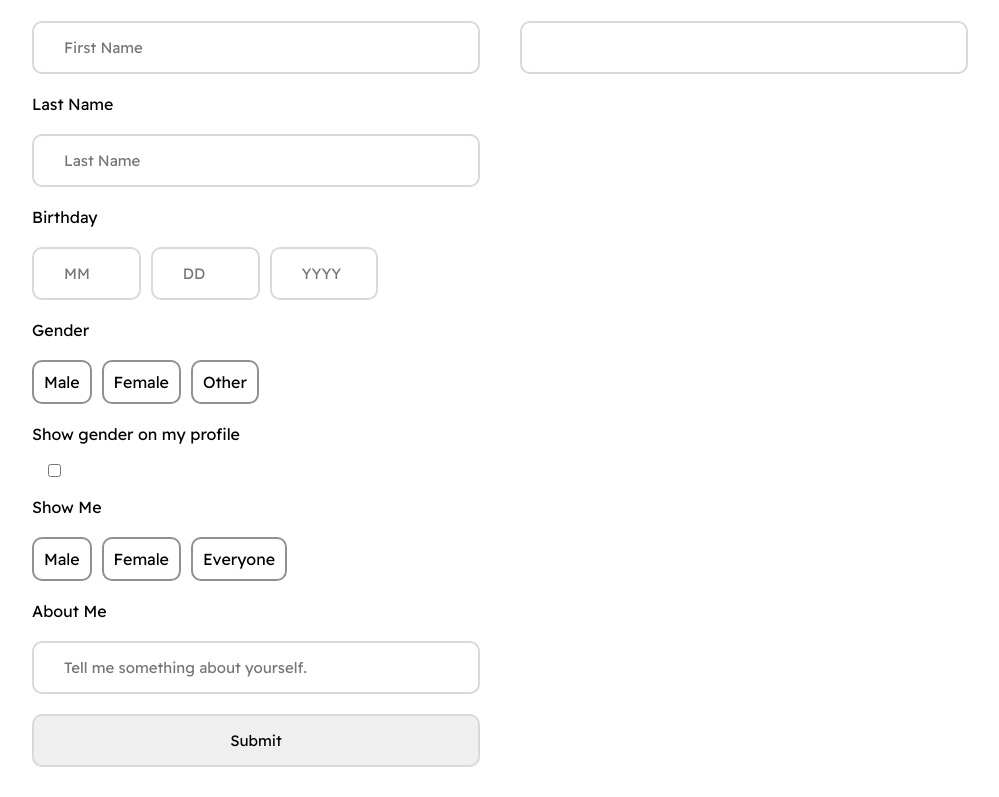
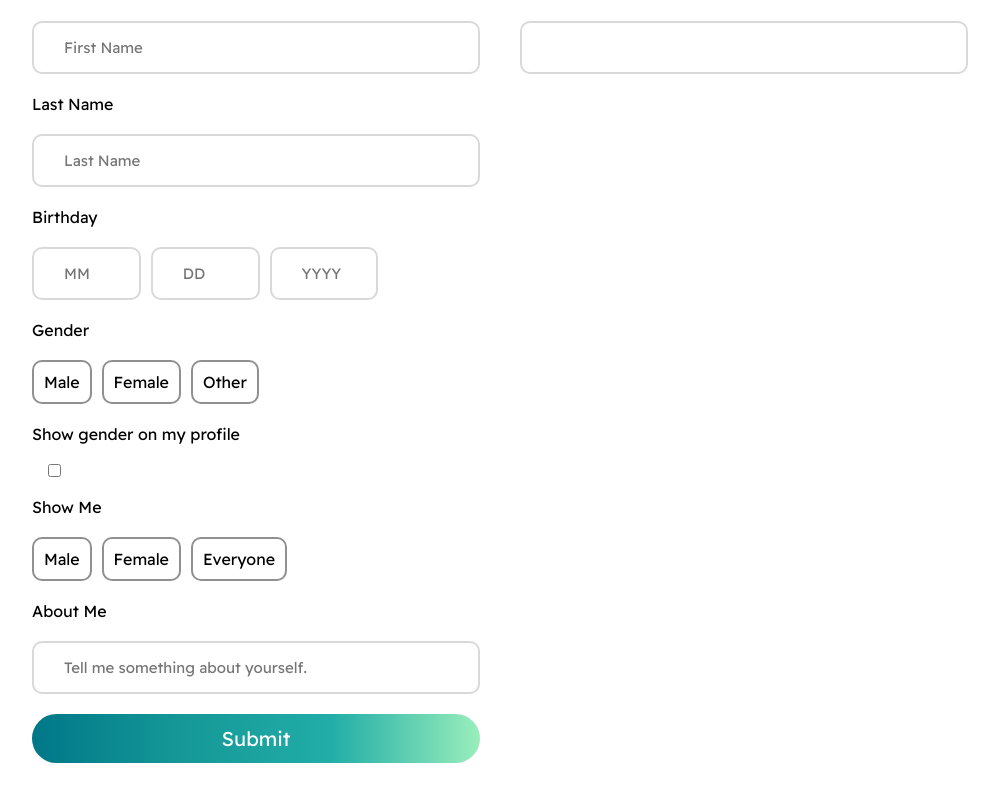
Before and after one commit to krish1925/CS35L-Group-Project, a React (Create React App) app in the folder fit-match/client/: page /onboarding in a window 1280 px wide. Shown: the part 230-1027 px from the top of the page, without its empty margins (140-1139 px from the left). Built offline with nearby package versions, Linux system fonts and the light colour scheme.

Commit message:
changed onboarding styling and submit button

```diff
--- a/fit-match/client/src/index.css
+++ b/fit-match/client/src/index.css
@@ -193,15 +193,20 @@ nav .logo-container .logo{
 }
 
 .onboarding form input[type="radio"]:checked + label {
-  border: solid 2px #95d609;
+  border: solid 2px #21ADA8;
+}
+
+.onboarding form input[type="submit"] {
+  color: #fff;
+  font-size: 20px;
+  background: linear-gradient(to right, #007788, #159897, #21ADA8, #99eebb);
+  padding: 12px 30px;
+  border-radius: 30px;
+  border: none;
 }
 
 .onboarding form input[type="submit"]:hover {
-  background-color: rgb(235, 236, 235);
-}
-
-.onboarding form input[type="submit"]:active {
-  background-color: #d2e7a3;
+  background: black;
 }
 
 .onboarding form .photo-container img{
@@ -432,8 +437,6 @@ td:nth-child(3) {
   text-align: center;
 }
 
-
-
 .ViewProfile p {
   margin: 10px 0;
   font-size: 18px;
@@ -454,6 +457,5 @@ td:nth-child(3) {
   display: flex;
   flex-direction: column;
   align-items: center;
-  justify-content: center;
   height: 100vh;
 }
```
